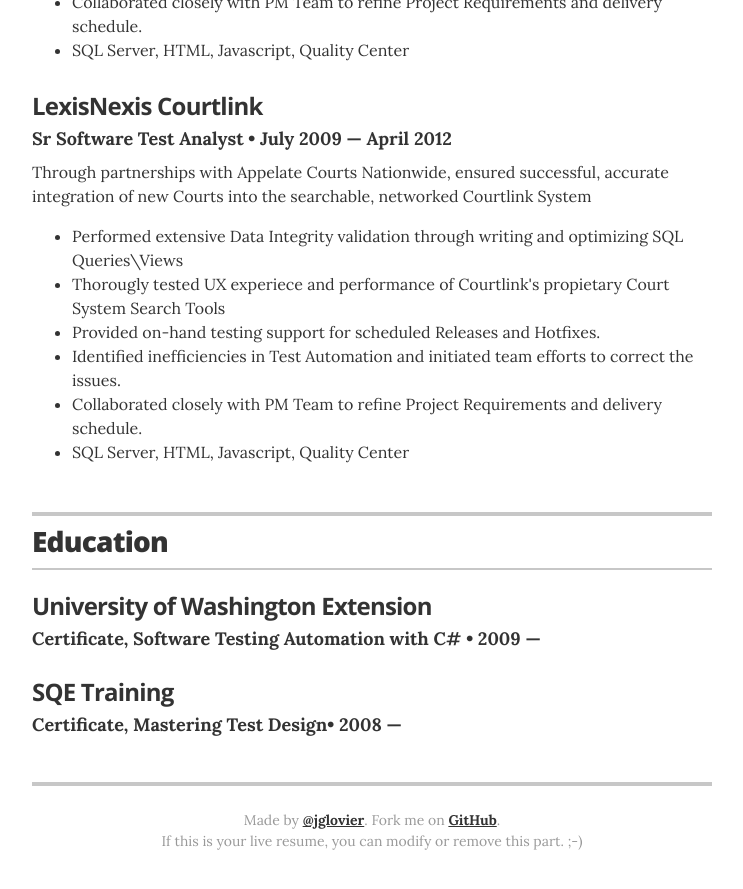
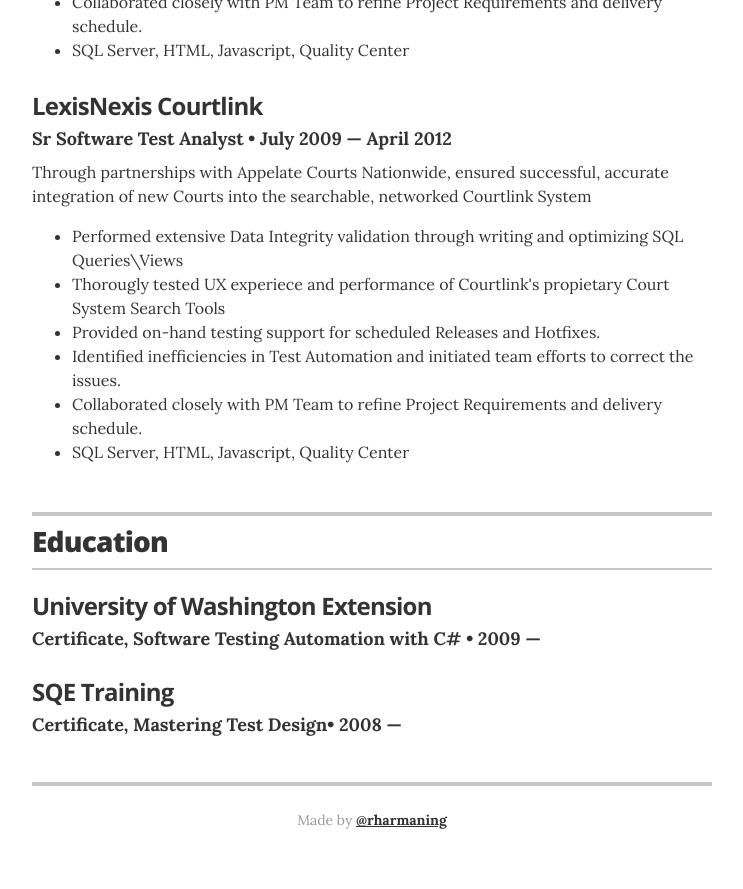
Before and after one commit to rharmaning/rharmaning.github.io, a Jekyll site: the page built from index.html, in a window 1280 px wide and 900 px high, scrolled down 2119 px. Shown: the top 889 px of the window, without its empty margins (268-1011 px from the left). Built offline with Jekyll 4.4.1, drawn with Linux system fonts in a browser that asks for light colours.

Commit message:
cleanup footer

```diff
--- a/_layouts/resume.html
+++ b/_layouts/resume.html
@@ -292,8 +292,7 @@
       {% endif %}
 
       <footer class="page-footer">
-        <p class="footer-line">Made by <a href="http://twitter.com/jglovier">@jglovier</a>. Fork me on <a href="https://github.com/jglovier/resume-template">GitHub</a>.</p>
-        <p class="footer-line">If this is your live resume, you can modify or remove this part. ;-)</p>
+        <p class="footer-line">Made by <a href="http://twitter.com/jglovier">@rharmaning</a>
       </footer>
 
     </div>
```
